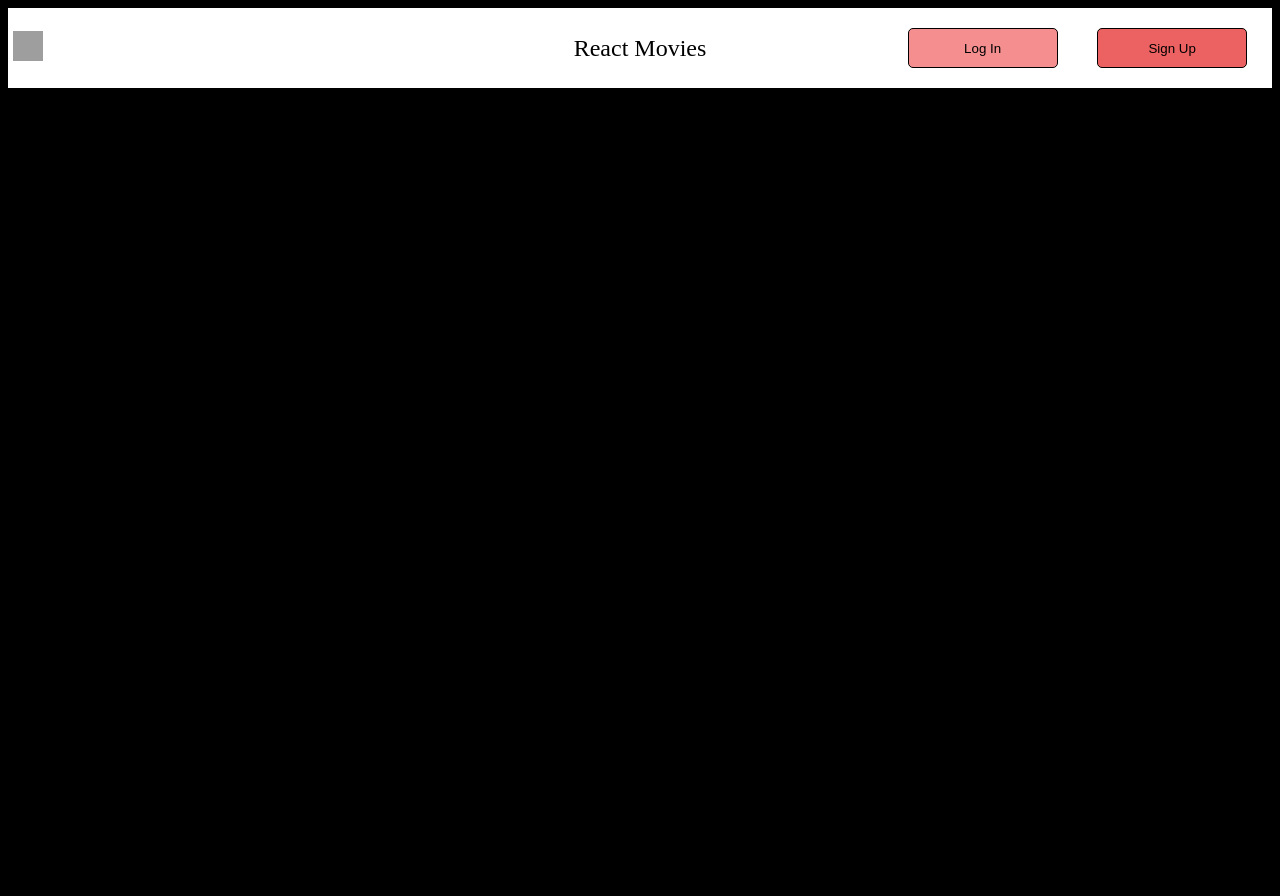
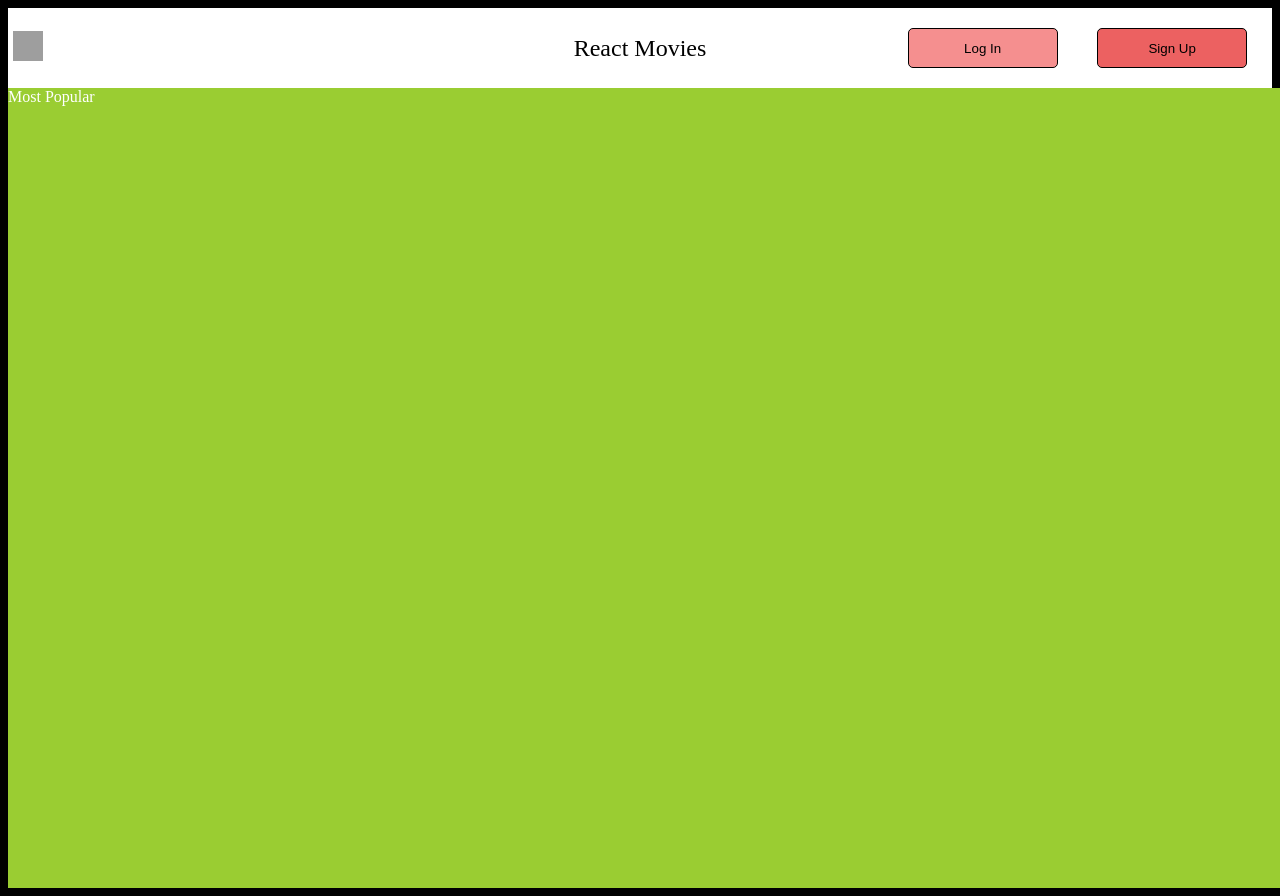
Before and after one commit to AdanRL/react-movies, a React (Create React App) app: page / in a window 1280 px wide. Before the commit the page ends 800 px from the top, so only its background shows below. Built offline with nearby package versions, Linux system fonts and the light colour scheme; no server answers; grey boxes are pictures that could not be loaded.

Commit message:
adding styles to category table

```diff
--- a/src/components/MovieTableCategory/MovieTableCategory.module.scss
+++ b/src/components/MovieTableCategory/MovieTableCategory.module.scss
@@ -0,0 +1,11 @@
+$fontColor: white;
+
+.movieTableContainer {
+
+  width: 100vw;
+  height: 800px;
+  background: yellowgreen;
+  & .title{
+    color: $fontColor;
+  }
+}
--- a/src/components/MovieTableCategory/MovieTableCategory.tsx
+++ b/src/components/MovieTableCategory/MovieTableCategory.tsx
@@ -24,7 +24,8 @@ export const MovieTableCategory: FC<Props> = ({category}) => {
   return(
     <div className={styles.movieTableContainer}>
       <div className={styles.title}>{category}</div>
-      <div className={styles.cardsContainer}>{cards}</div>
+      <div className={styles.line}></div>
+      <div className={styles.grid}>{cards}</div>
     </div>
     );
 }
--- a/src/pages/MovieListPage/MovieListPage.tsx
+++ b/src/pages/MovieListPage/MovieListPage.tsx
@@ -1,11 +1,15 @@
-
 import {FC} from "react";
 import {Header} from "../../components/Header/Header";
+import {MovieTableCategory} from "../../components/MovieTableCategory/MovieTableCategory";
+
 import styles from "./MovieListPage.module.scss";
 
 export const MovieListPage: FC = () => {
 
   return (
-    <Header />
+    <div>
+      <Header />
+      <MovieTableCategory category="Most Popular"/>
+    </div>
   );
 };
```
